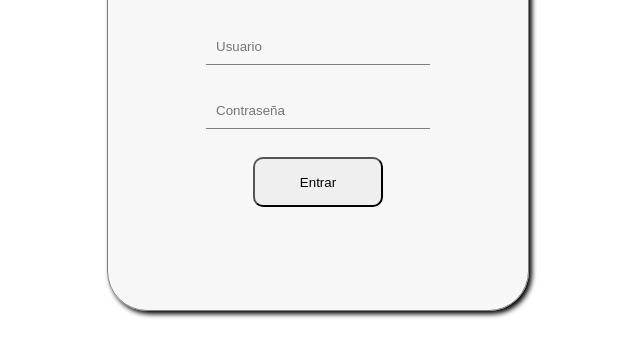
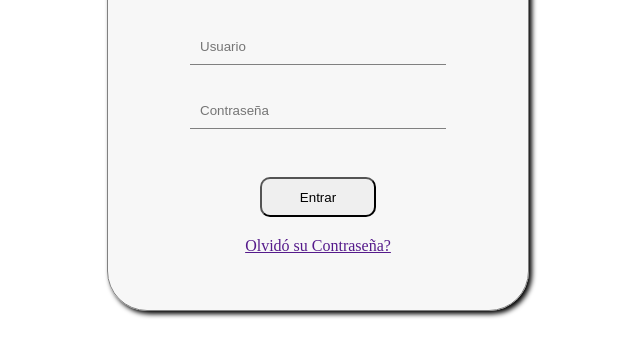
Before and after one commit to juansito17/PoliCine, a plain HTML site: page html/login.html in a window 1280 px wide. Shown: the part 219-576 px from the top of the page, without its empty margins (322-962 px from the left). Drawn offline with Linux system fonts and the light colour scheme.

Commit message:
Adjust header margins for better layout and add password recovery link in login form

```diff
--- a/css/estilo.css
+++ b/css/estilo.css
@@ -79,8 +79,8 @@ header {
     flex-direction: column;
     justify-content: center;
     margin-top: 10%;
-    margin-left: 15%;
-    margin-right: 15%;
+    margin-left: 10%;
+    margin-right: 10%;
 }
 
 .datos {
@@ -95,13 +95,19 @@ header {
     text-align: center;
 }
 
+#login a {
+    display: block;
+    text-align: center;
+}
+
 #entrar {
-    margin-top: auto;
-    width: 130px;
-    height: 50px;
+    margin-top: 20px;
+    width: 45%;
+    height: 40px;
     border-radius: 10px;
     margin-left: auto;
     margin-right: auto;
+    margin-bottom: 20px;
 }
 
 #entrar:hover {
--- a/html/login.html
+++ b/html/login.html
@@ -15,6 +15,7 @@
             <input type="password" placeholder="Contraseña" class="datos"><br>
             <button type="submit" id="entrar">Entrar</button>
         </form>
+        <a href="">Olvidó su Contraseña?</a>
     </div>
 </body>
 </html>
```
